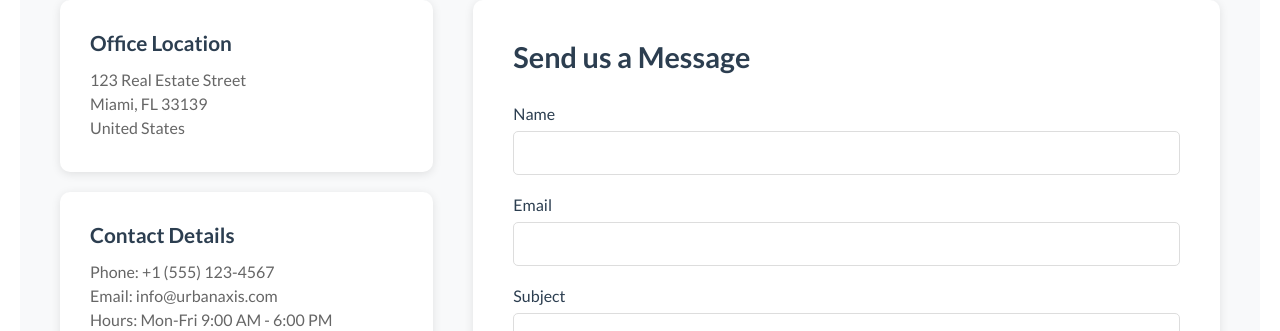
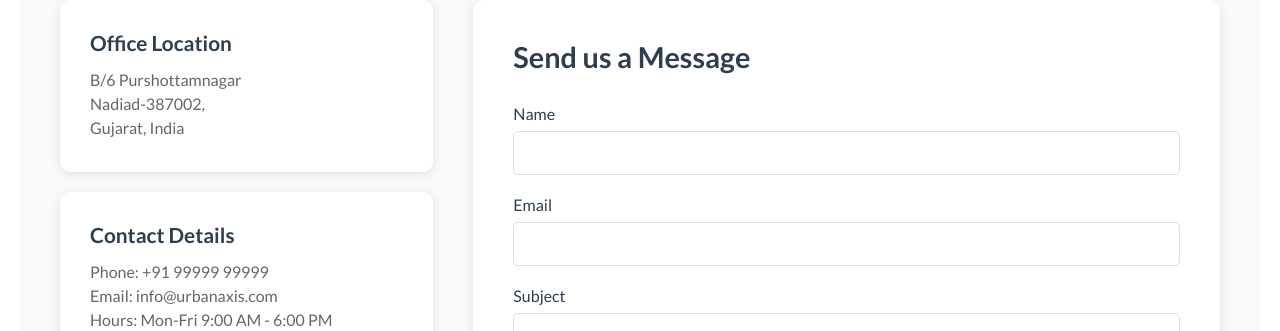
Before and after one commit to Harsh260105/Urban-Axis, a React (Vite) app in the folder client/: page /contact in a window 1280 px wide. Shown: the part 291-622 px from the top of the page. Built offline with nearby package versions, Linux system fonts and the light colour scheme; no server answers.

Commit message:
feat: update contact information and location in Contact component

```diff
--- a/client/src/routes/contact/contact.jsx
+++ b/client/src/routes/contact/contact.jsx
@@ -34,14 +34,14 @@ function Contact() {
           <div className="contact-info">
             <div className="info-card">
               <h3>Office Location</h3>
-              <p>123 Real Estate Street</p>
-              <p>Miami, FL 33139</p>
-              <p>United States</p>
+              <p>B/6 Purshottamnagar</p>
+              <p>Nadiad-387002,</p>
+              <p>Gujarat, India</p>
             </div>
 
             <div className="info-card">
               <h3>Contact Details</h3>
-              <p>Phone: +1 (555) 123-4567</p>
+              <p>Phone: +91 99999 99999</p>
               <p>Email: info@urbanaxis.com</p>
               <p>Hours: Mon-Fri 9:00 AM - 6:00 PM</p>
             </div>
@@ -124,7 +124,7 @@ function Contact() {
           <h2>Find Us</h2>
           <div className="map-container">
             <iframe
-              src="https://www.google.com/maps/embed?pb=!1m18!1m12!1m3!1d3581.9024424301397!2d-80.1301234!3d25.7616798!2m3!1f0!2f0!3f0!3m2!1i1024!2i768!4f13.1!3m3!1m2!1s0x88d9d6823f5b530f%3A0x8d8611ed8d5f1b!2sMiami%2C%20FL!5e0!3m2!1sen!2sus!4v1647123456789!5m2!1sen!2sus"
+              src="https://www.google.com/maps/embed?pb=!1m18!1m12!1m3!1d396.965376403299!2d72.85651441201935!3d22.68399137921146!2m3!1f0!2f0!3f0!3m2!1i1024!2i768!4f13.1!3m3!1m2!1s0x395e5b014354b67d%3A0x8150cf481f5e4785!2sB%2F6%2C%20Old%20Dumral%20Rd%2C%20near%20Sai%20Baba%20Temple%2C%20Nadiad%2C%20Gujarat%20387001!5e0!3m2!1sen!2sin!4v1745734547564!5m2!1sen!2sin"
               width="100%"
               height="450"
               style={{ border: 0 }}
@@ -140,3 +140,7 @@ function Contact() {
 }
 
 export default Contact;
+
+{
+  /* <iframe src="https://www.google.com/maps/embed?pb=!1m18!1m12!1m3!1d396.965376403299!2d72.85651441201935!3d22.68399137921146!2m3!1f0!2f0!3f0!3m2!1i1024!2i768!4f13.1!3m3!1m2!1s0x395e5b014354b67d%3A0x8150cf481f5e4785!2sB%2F6%2C%20Old%20Dumral%20Rd%2C%20near%20Sai%20Baba%20Temple%2C%20Nadiad%2C%20Gujarat%20387001!5e0!3m2!1sen!2sin!4v1745734547564!5m2!1sen!2sin" width="600" height="450" style="border:0;" allowfullscreen="" loading="lazy" referrerpolicy="no-referrer-when-downgrade"></iframe> */
+}
```
